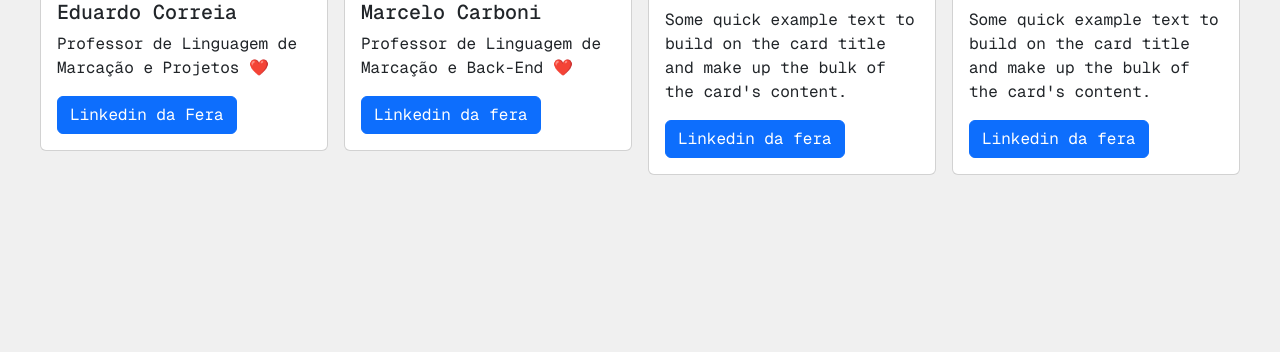
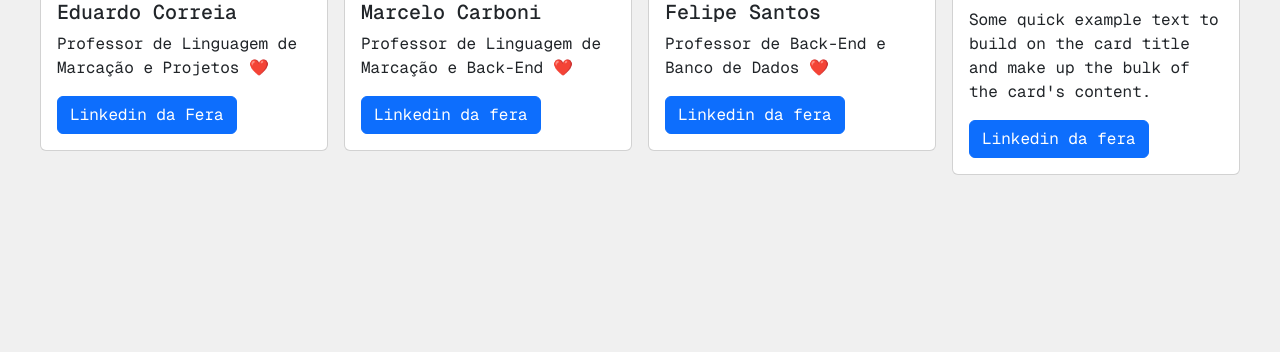
Before and after one commit to samuelbrag4/atividade10, a plain HTML site: page index.html in a window 1280 px wide. Shown: the part 448-800 px from the top of the page. Drawn offline with nearby package versions, Linux system fonts and the light colour scheme.

Commit message:
style: Felps card

```diff
--- a/index.html
+++ b/index.html
@@ -42,10 +42,9 @@
             <div class="card" style="width: 18rem;">
                 <img src="https://avatars.githubusercontent.com/u/98625123?v=4" class="card-img-top" alt="...">
                 <div class="card-body">
-                    <h5 class="card-title">Card title</h5>
-                    <p class="card-text">Some quick example text to build on the card title and make up the bulk of the
-                        card's content.</p>
-                    <a href="#" class="btn btn-primary">Linkedin da fera</a>
+                    <h5 class="card-title">Felipe Santos</h5>
+                    <p class="card-text">Professor de Back-End e Banco de Dados ❤️</p>
+                    <a href="https://www.linkedin.com/in/92felipesantos/" target="_blank" class="btn btn-primary">Linkedin da fera</a>
                 </div>
             </div>
             <div class="card" style="width: 18rem;">
```
